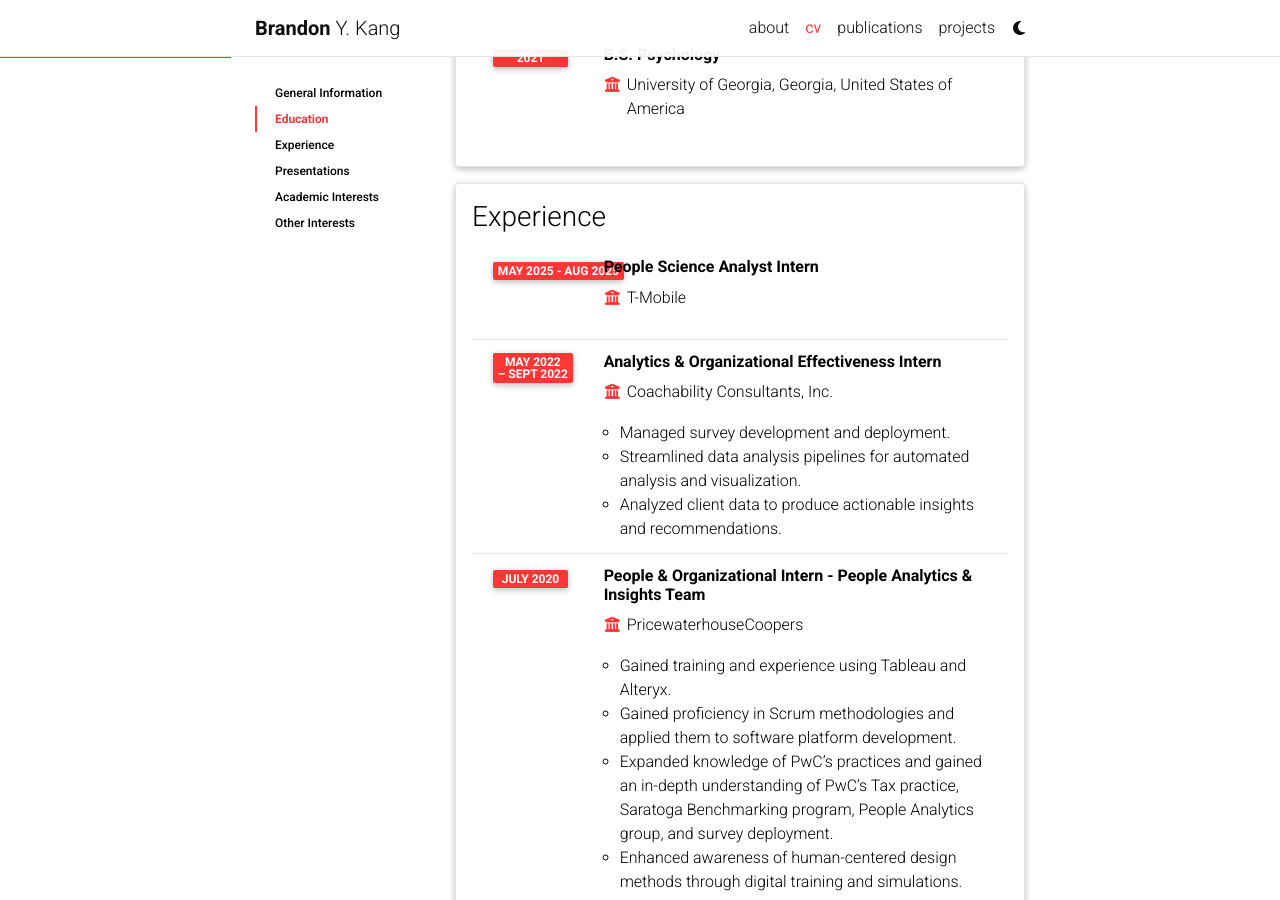
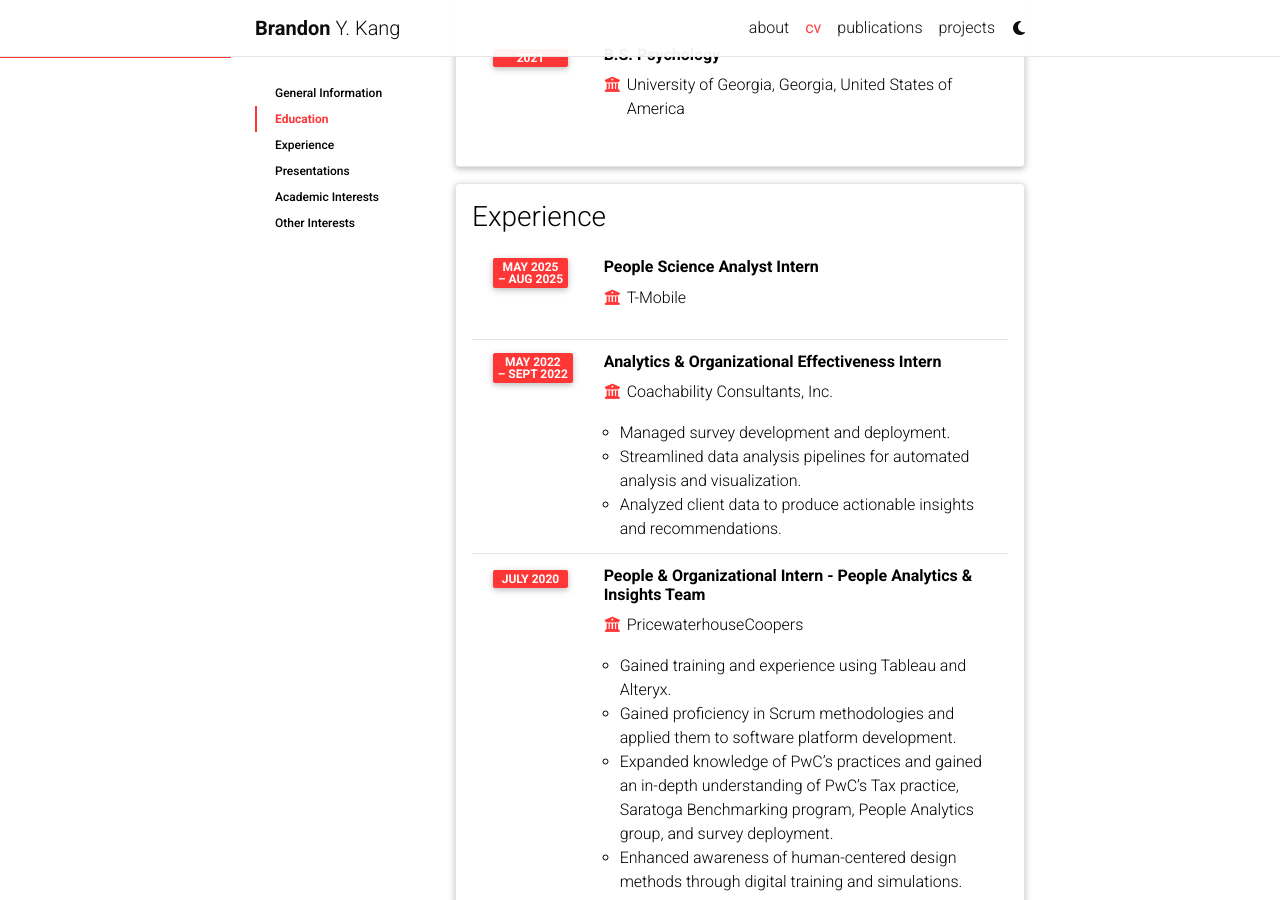
Before and after one commit to bkang11/bkang11.github.io, a Jekyll site: the page built from _pages/cv.md, in a window 1280 px wide and 900 px high, scrolled down 611 px. Built offline with Jekyll 4.4.1, drawn with Linux system fonts in a browser that asks for light colours; comment, search, counter and statistics services are not loaded; a style sheet for code colours, icons or effects is not loaded.

Commit message:
Update cv.yml

```diff
--- a/_data/cv.yml
+++ b/_data/cv.yml
@@ -24,7 +24,7 @@
   contents:
     - title: People Science Analyst Intern
       institution: T-Mobile
-      year: May 2025 - Aug 2025
+      year: May 2025 – Aug 2025
     - title: Analytics & Organizational Effectiveness Intern
       institution: Coachability Consultants, Inc.
       year: May 2022 – Sept 2022
```
